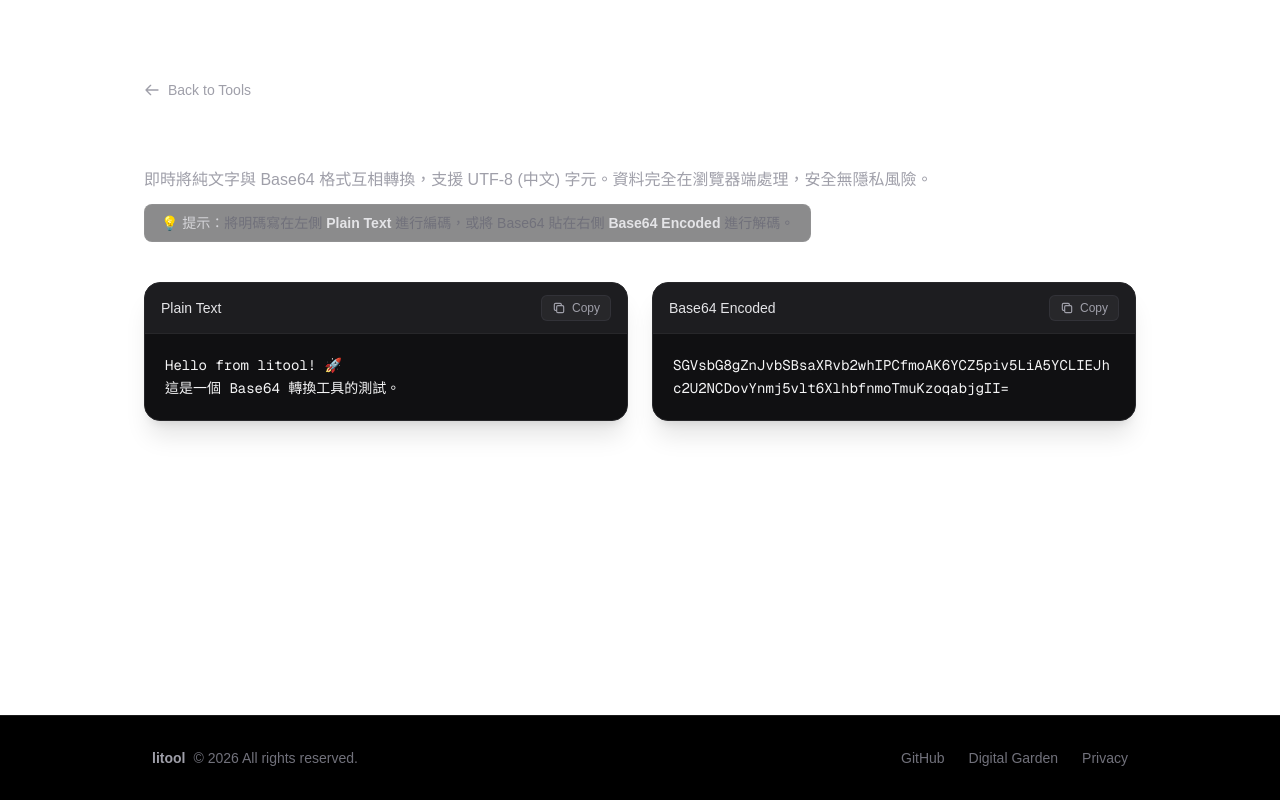
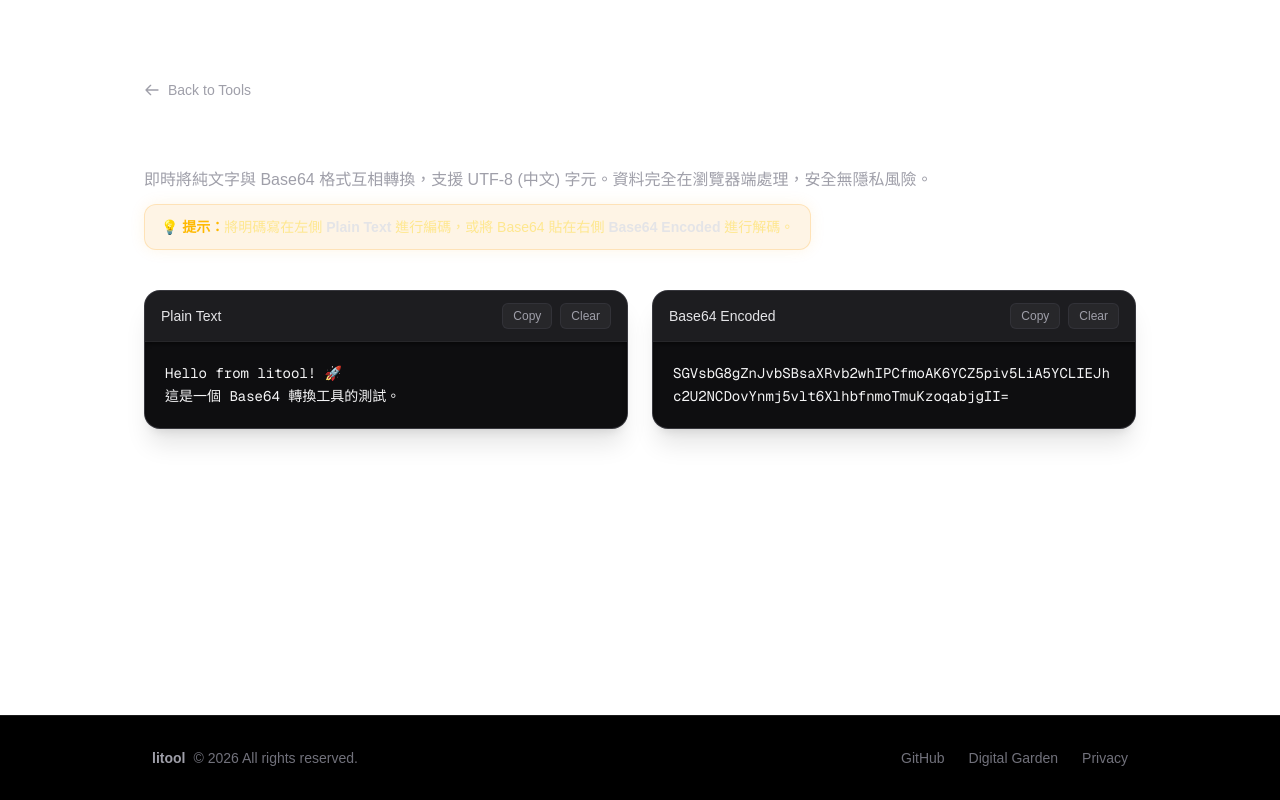
Before and after one commit to liwenchiou/litool, a Next.js app: page /tools/base64 in a window 1280 px wide. Built offline with nearby package versions, Linux system fonts and the light colour scheme.

Commit message:
feat: enhance UI consistency, add deep inner shadows, blue focus rings, and implement WCAG AA accessibility improvements across all tools

```diff
--- a/package.json
+++ b/package.json
@@ -3,7 +3,7 @@
   "version": "0.1.0",
   "private": true,
   "scripts": {
-    "dev": "next dev",
+    "dev": "next dev --webpack",
     "build": "next build",
     "start": "next start",
     "lint": "eslint"
--- a/src/app/tools/base64/page.tsx
+++ b/src/app/tools/base64/page.tsx
@@ -73,8 +73,8 @@ export default function Base64Page() {
           <p className="text-zinc-400">
             即時將純文字與 Base64 格式互相轉換，支援 UTF-8 (中文) 字元。資料完全在瀏覽器端處理，安全無隱私風險。
           </p>
-          <div className="flex items-center gap-2 text-sm text-zinc-500 bg-zinc-900/50 px-4 py-2 rounded-lg border border-white/5 inline-block">
-            <span className="text-zinc-300">💡 提示：</span>
+          <div className="flex items-start sm:items-center gap-2 text-sm text-amber-200/90 bg-amber-500/10 px-4 py-3 rounded-xl border border-amber-500/20 inline-block shadow-[0_0_15px_rgba(245,158,11,0.1)]">
+            <span className="text-amber-400 font-semibold whitespace-nowrap">💡 提示：</span>
             將明碼寫在左側 <strong className="text-zinc-200">Plain Text</strong> 進行編碼，或將 Base64 貼在右側 <strong className="text-zinc-200">Base64 Encoded</strong> 進行解碼。
           </div>
         </div>
@@ -83,61 +83,63 @@ export default function Base64Page() {
       {/* 雙欄編輯區 (Grid) */}
       <div className="grid grid-cols-1 md:grid-cols-2 gap-6 flex-1">
 
-        {/* 左側：純文字 */}
-        <div className="tool-panel flex flex-col bg-zinc-900 border border-zinc-800 rounded-2xl overflow-hidden focus-within:border-zinc-500 focus-within:ring-1 focus-within:ring-zinc-500 transition-all shadow-xl">
+        {/* 左側：Plain Text */}
+        <div className="tool-panel flex flex-col bg-zinc-900 border border-zinc-700/80 rounded-2xl overflow-hidden focus-within:border-blue-500 focus-within:ring-4 focus-within:ring-blue-500/20 transition-all shadow-xl">
           <div className="flex justify-between items-center px-4 py-3 border-b border-zinc-800 bg-zinc-800/40">
-            <span className="text-sm font-medium text-zinc-200">Plain Text</span>
+            <label htmlFor="plain-input" className="text-sm font-medium text-zinc-200">Plain Text</label>
+            <div className="flex gap-2">
               <button
                 onClick={() => copyToClipboard(plainText, "plain")}
-              className="text-xs flex items-center gap-1.5 text-zinc-400 hover:text-white transition-colors bg-zinc-800 px-2.5 py-1 rounded-md hover:bg-zinc-700 border border-zinc-700/50"
+                aria-label="Copy plain text"
+                className="text-xs flex items-center gap-1.5 text-zinc-400 hover:text-white focus:outline-none focus:ring-2 focus:ring-blue-500 transition-colors bg-zinc-800 px-2.5 py-1 rounded-md hover:bg-zinc-700 border border-zinc-700/50"
               >
-              {copied === "plain" ? (
-                <>
-                  <svg className="w-3.5 h-3.5 text-green-400" fill="none" viewBox="0 0 24 24" stroke="currentColor"><path strokeLinecap="round" strokeLinejoin="round" strokeWidth={2} d="M5 13l4 4L19 7" /></svg>
-                  Copied!
-                </>
-              ) : (
-                <>
-                  <svg className="w-3.5 h-3.5" fill="none" viewBox="0 0 24 24" stroke="currentColor"><path strokeLinecap="round" strokeLinejoin="round" strokeWidth={2} d="M8 16H6a2 2 0 01-2-2V6a2 2 0 012-2h8a2 2 0 012 2v2m-6 12h8a2 2 0 002-2v-8a2 2 0 00-2-2h-8a2 2 0 00-2 2v8a2 2 0 002 2z" /></svg>
-                  Copy
-                </>
-              )}
+                {copied === "plain" ? <span role="status" aria-live="polite">Copied!</span> : "Copy"}
+              </button>
+              <button
+                onClick={() => { setPlainText(""); setBase64Text(""); setErrorMsg(""); }}
+                aria-label="Clear plain text input"
+                className="text-xs text-zinc-400 hover:text-white focus:outline-none focus:ring-2 focus:ring-blue-500 transition-colors bg-zinc-800 px-2.5 py-1 rounded-md hover:bg-zinc-700 border border-zinc-700/50"
+              >
+                Clear
               </button>
             </div>
+          </div>
           <textarea
+            id="plain-input"
             value={plainText}
             onChange={handlePlainChange}
-            placeholder="Type or paste plain text here..."
-            className="flex-1 w-full bg-zinc-950/50 p-5 text-zinc-100 placeholder:text-zinc-600 resize-none outline-none focus:ring-0 font-mono text-sm leading-relaxed"
+            placeholder="Type or paste plain text here to encode..."
+            className="flex-1 w-full bg-black/40 shadow-inner shadow-black/50 p-5 text-zinc-100 placeholder:text-zinc-600 resize-none outline-none focus:ring-0 font-mono text-sm leading-relaxed"
           />
         </div>
 
         {/* 右側：Base64 */}
-        <div className="tool-panel flex flex-col bg-zinc-900 border border-zinc-800 rounded-2xl overflow-hidden focus-within:border-zinc-500 focus-within:ring-1 focus-within:ring-zinc-500 transition-all shadow-xl">
+        <div className="tool-panel flex flex-col bg-zinc-900 border border-zinc-700/80 rounded-2xl overflow-hidden focus-within:border-blue-500 focus-within:ring-4 focus-within:ring-blue-500/20 transition-all shadow-xl">
           <div className="flex justify-between items-center px-4 py-3 border-b border-zinc-800 bg-zinc-800/40">
-            <span className="text-sm font-medium text-zinc-200">Base64 Encoded</span>
+            <label htmlFor="base64-input" className="text-sm font-medium text-zinc-200">Base64 Encoded</label>
+            <div className="flex gap-2">
               <button
                 onClick={() => copyToClipboard(base64Text, "base64")}
-              className="text-xs flex items-center gap-1.5 text-zinc-400 hover:text-white transition-colors bg-zinc-800 px-2.5 py-1 rounded-md hover:bg-zinc-700 border border-zinc-700/50"
+                aria-label="Copy Base64 text"
+                className="text-xs flex items-center gap-1.5 text-zinc-400 hover:text-white focus:outline-none focus:ring-2 focus:ring-blue-500 transition-colors bg-zinc-800 px-2.5 py-1 rounded-md hover:bg-zinc-700 border border-zinc-700/50"
               >
-              {copied === "base64" ? (
-                <>
-                  <svg className="w-3.5 h-3.5 text-green-400" fill="none" viewBox="0 0 24 24" stroke="currentColor"><path strokeLinecap="round" strokeLinejoin="round" strokeWidth={2} d="M5 13l4 4L19 7" /></svg>
-                  Copied!
-                </>
-              ) : (
-                <>
-                  <svg className="w-3.5 h-3.5" fill="none" viewBox="0 0 24 24" stroke="currentColor"><path strokeLinecap="round" strokeLinejoin="round" strokeWidth={2} d="M8 16H6a2 2 0 01-2-2V6a2 2 0 012-2h8a2 2 0 012 2v2m-6 12h8a2 2 0 002-2v-8a2 2 0 00-2-2h-8a2 2 0 00-2 2v8a2 2 0 002 2z" /></svg>
-                  Copy
-                </>
-              )}
+                {copied === "base64" ? <span role="status" aria-live="polite">Copied!</span> : "Copy"}
+              </button>
+              <button
+                onClick={() => { setPlainText(""); setBase64Text(""); setErrorMsg(""); }}
+                aria-label="Clear Base64 input"
+                className="text-xs text-zinc-400 hover:text-white focus:outline-none focus:ring-2 focus:ring-blue-500 transition-colors bg-zinc-800 px-2.5 py-1 rounded-md hover:bg-zinc-700 border border-zinc-700/50"
+              >
+                Clear
               </button>
             </div>
+          </div>
           <textarea
+            id="base64-input"
             value={base64Text}
             onChange={handleBase64Change}
-            placeholder="SGVsbG8gV29ybGQ="
-            className="flex-1 w-full bg-zinc-950/50 p-5 text-zinc-100 placeholder:text-zinc-600 resize-none outline-none focus:ring-0 font-mono text-sm leading-relaxed"
+            placeholder="Paste Base64 here to decode..."
+            className="flex-1 w-full bg-black/40 shadow-inner shadow-black/50 p-5 text-zinc-100 placeholder:text-zinc-600 resize-none outline-none focus:ring-0 font-mono text-sm leading-relaxed"
           />
         </div>
 
--- a/src/app/tools/img-compress/page.tsx
+++ b/src/app/tools/img-compress/page.tsx
@@ -198,15 +198,15 @@ export default function ImageCompressorPage() {
           <p className="text-zinc-400">
             純前端運算的圖片批次壓縮工具，圖片完全不會上傳到任何伺服器，支援多張圖片同時處理。
           </p>
-          <div className="flex items-center gap-2 text-sm text-zinc-500 bg-zinc-900/50 px-4 py-2 rounded-lg border border-white/5 inline-block">
-            <span className="text-zinc-300">💡 提示：</span>
+          <div className="flex items-start sm:items-center gap-2 text-sm text-amber-200/90 bg-amber-500/10 px-4 py-3 rounded-xl border border-amber-500/20 inline-block shadow-[0_0_15px_rgba(245,158,11,0.1)]">
+            <span className="text-amber-400 font-semibold whitespace-nowrap">💡 提示：</span>
             可一次選取多張圖片，選擇要發佈的社群平台情境，一鍵快速瘦身打包下載。
           </div>
         </div>
       </div>
 
       {errorMsg && (
-        <div className="mb-6 text-sm text-red-400 bg-red-400/10 px-4 py-3 rounded-lg border border-red-400/20">
+        <div role="alert" aria-live="assertive" className="mb-6 text-sm text-red-400 bg-red-400/10 px-4 py-3 rounded-lg border border-red-400/20">
           ⚠️ {errorMsg}
         </div>
       )}
@@ -218,6 +218,7 @@ export default function ImageCompressorPage() {
             type="file"
             accept="image/*"
             multiple
+            aria-label="上傳圖片檔案"
             onChange={handleFileChange}
             className="absolute inset-0 w-full h-full opacity-0 cursor-pointer z-10"
           />
@@ -247,6 +248,7 @@ export default function ImageCompressorPage() {
                       type="file"
                       accept="image/*"
                       multiple
+                      aria-label="加入更多圖片檔案"
                       onChange={handleFileChange}
                       className="absolute inset-0 w-full h-full opacity-0 cursor-pointer z-10"
                     />
```
Also changed, not shown: src/app/tools/date-calc/page.tsx (+20 -14 lines), src/app/tools/hash-gen/page.tsx (+15 -12 lines), src/app/tools/json-format/page.tsx (+23 -16 lines), src/app/tools/regex-tester/page.tsx (+12 -8 lines). Lines whose indentation alone changed are shown as unchanged.
